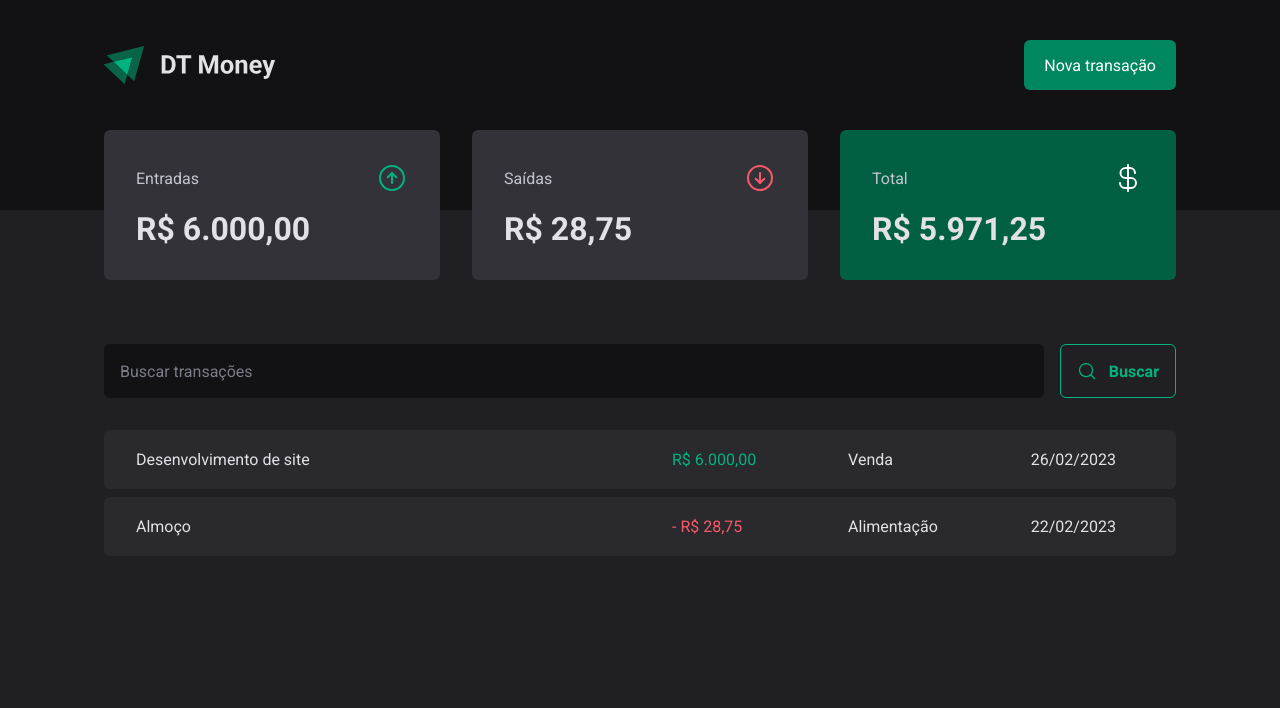
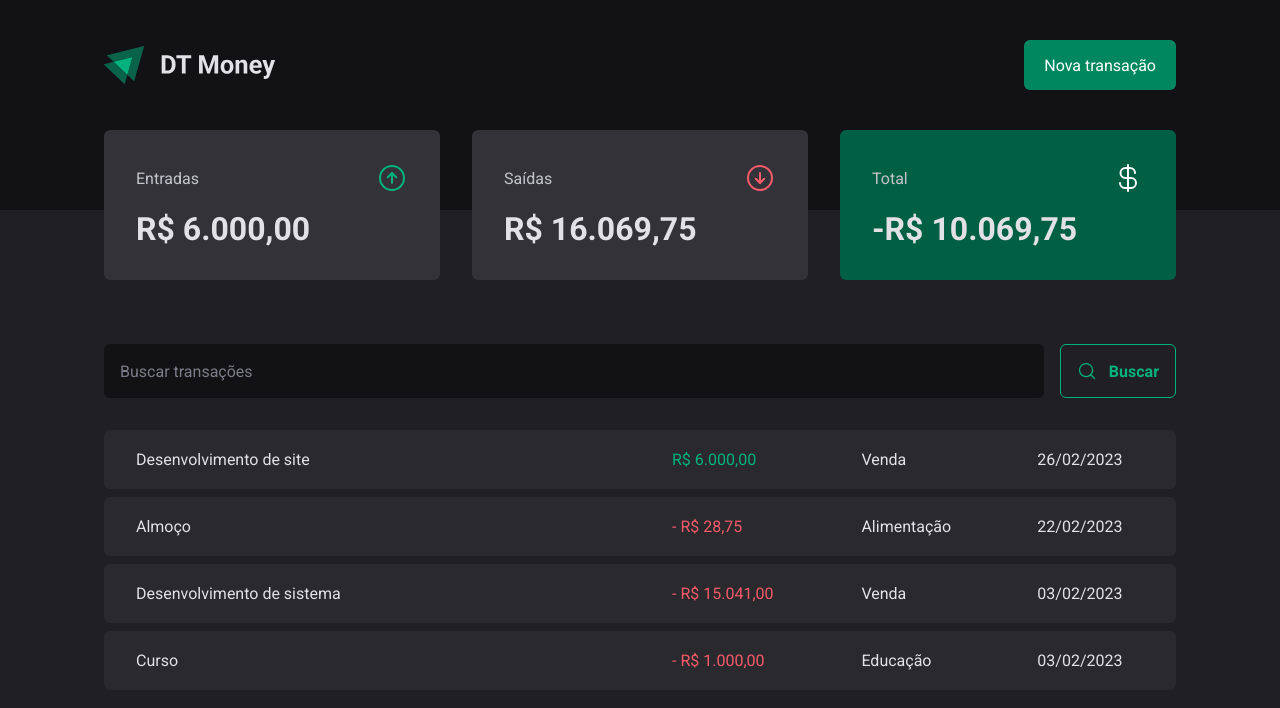
Before and after one commit to gustavocotalima/dtmoney, a React (Vite) app: page / in a window 1280 px wide. Shown: the top 708 px of the page. Built offline with nearby package versions, Linux system fonts and the light colour scheme; data requests are answered from the project's data file.

Commit message:
new transaction modal api connection

```diff
--- a/server.json
+++ b/server.json
@@ -15,6 +15,22 @@
       "category": "Alimentação",
       "price": 28.75,
       "createdAt": "2023-02-22T12:12:00.505Z"
+    },
+    {
+      "description": "Curso",
+      "price": 1000,
+      "category": "Educação",
+      "type": "outcome",
+      "createdAt": "2023-02-03T16:57:06.268Z",
+      "id": "RExzBUr"
+    },
+    {
+      "description": "Desenvolvimento de sistema",
+      "price": 15041,
+      "category": "Venda",
+      "type": "outcome",
+      "createdAt": "2023-02-03T17:07:36.116Z",
+      "id": "W4o7kC6"
     }
   ]
 }
--- a/src/components/NewTransactionModal/index.tsx
+++ b/src/components/NewTransactionModal/index.tsx
@@ -10,6 +10,8 @@ import {
 import * as z from 'zod'
 import { Controller, useForm } from 'react-hook-form'
 import { zodResolver } from '@hookform/resolvers/zod'
+import { useContext } from 'react'
+import { TransactionsContext } from '../../contexts/TransactionsContext'
 
 const newTransactionFormSchema = z.object({
   description: z.string(),
@@ -21,17 +23,28 @@ const newTransactionFormSchema = z.object({
 type NewTransactionFormInputs = z.infer<typeof newTransactionFormSchema>
 
 export function NewTransactionModal() {
+  const { createTransaction } = useContext(TransactionsContext)
+
   const {
     control,
     register,
     handleSubmit,
     formState: { isSubmitting },
+    reset,
   } = useForm<NewTransactionFormInputs>({
     resolver: zodResolver(newTransactionFormSchema),
   })
 
-  function handleCreateNewTransaction(data: NewTransactionFormInputs) {
-    console.log(data)
+  async function handleCreateNewTransaction(data: NewTransactionFormInputs) {
+    const { description, price, category, type } = data
+    await createTransaction({
+      description,
+      price,
+      category,
+      type,
+    })
+
+    reset()
   }
 
   return (
--- a/src/contexts/TransactionsContext.tsx
+++ b/src/contexts/TransactionsContext.tsx
@@ -9,10 +9,17 @@ interface Transaction {
   category: string
   createdAt: string
 }
+interface CreateTransactionInputs {
+  description: string
+  price: number
+  category: string
+  type: 'income' | 'outcome'
+}
 
 interface TransactionsContextType {
   transactions: Transaction[]
   fetchTransactions: (query?: string) => Promise<void>
+  createTransaction: (data: CreateTransactionInputs) => Promise<void>
 }
 
 interface TransactionsProviderProps {
@@ -27,9 +34,25 @@ export function TransactionsProvider({ children }: TransactionsProviderProps) {
   const [transactions, setTransactions] = useState<Transaction[]>([])
 
   async function fetchTransactions(query?: string) {
-    const response = await api.get('/transactions', { params: { q: query } })
+    const response = await api.get('/transactions', {
+      params: { _sort: 'createdAt', _order: 'desc', q: query },
+    })
 
     setTransactions(response.data)
+  }
+
+  async function createTransaction(data: CreateTransactionInputs) {
+    const { description, price, category, type } = data
+
+    const response = await api.post('/transactions', {
+      description,
+      price,
+      category,
+      type,
+      createdAt: new Date(),
+    })
+
+    setTransactions((state) => [response.data, ...state])
   }
 
   useEffect(() => {
@@ -37,7 +60,9 @@ export function TransactionsProvider({ children }: TransactionsProviderProps) {
   }, [])
 
   return (
-    <TransactionsContext.Provider value={{ transactions, fetchTransactions }}>
+    <TransactionsContext.Provider
+      value={{ transactions, fetchTransactions, createTransaction }}
+    >
       {children}
     </TransactionsContext.Provider>
   )
```
